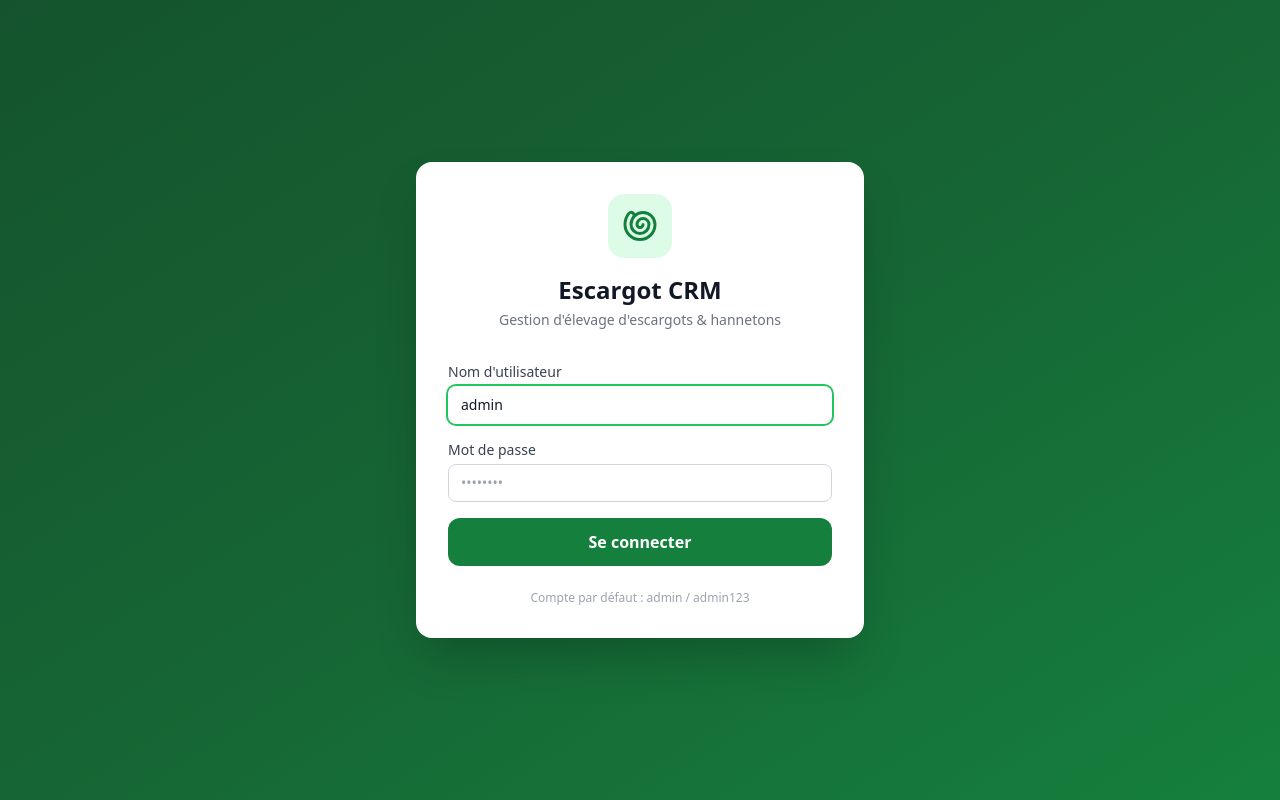
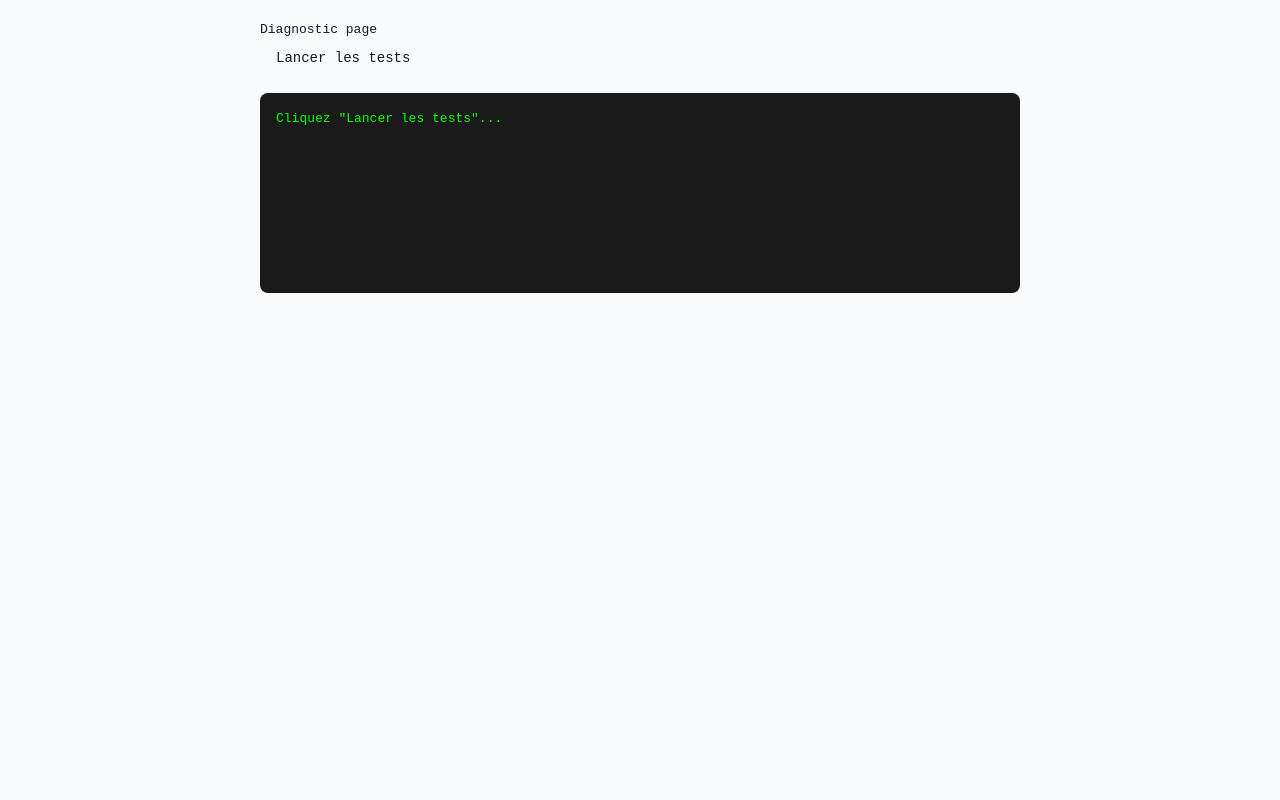
Before and after one commit to alassane2002/escargot-crm, a React (Vite) app in the folder frontend/: page /debug in a window 1280 px wide. Before the commit this address led to /login. Built offline with nearby package versions, Linux system fonts and the light colour scheme; no server answers.

Commit message:
feat: page /debug pour diagnostiquer connexion depuis le navigateur

```diff
--- a/frontend/src/App.tsx
+++ b/frontend/src/App.tsx
@@ -12,6 +12,7 @@ import Stock from './pages/Stock'
 import Calendar from './pages/Calendar'
 import Reports from './pages/Reports'
 import Settings from './pages/Settings'
+import Debug from './pages/Debug'
 
 function PrivateRoute({ children }: { children: React.ReactNode }) {
   const { isAuthenticated } = useAuth()
@@ -24,6 +25,7 @@ function AppRoutes() {
   const { isAuthenticated } = useAuth()
   return (
     <Routes>
+      <Route path="/debug" element={<Debug />} />
       <Route path="/login" element={isAuthenticated ? <Navigate to="/" replace /> : <Login />} />
       <Route path="/*" element={
         <PrivateRoute>
--- /dev/null
+++ b/frontend/src/pages/Debug.tsx
@@ -0,0 +1,86 @@
+import { useState } from 'react'
+
+const API_URL = import.meta.env.VITE_API_URL || `https://${window.location.hostname}:8000/api`
+const API_ROOT = API_URL.replace('/api', '')
+
+export default function Debug() {
+  const [results, setResults] = useState<string[]>([])
+  const [running, setRunning] = useState(false)
+
+  const log = (msg: string) => setResults(prev => [...prev, `${new Date().toISOString().slice(11,19)} ${msg}`])
+
+  const runTests = async () => {
+    setResults([])
+    setRunning(true)
+
+    log(`VITE_API_URL = "${import.meta.env.VITE_API_URL}"`)
+    log(`API_ROOT = "${API_ROOT}"`)
+    log(`API_URL = "${API_URL}"`)
+    log('---')
+
+    // Test 1: GET /
+    log('Test 1: GET backend root...')
+    try {
+      const r = await fetch(`${API_ROOT}/`, { signal: AbortSignal.timeout(15000) })
+      const d = await r.json()
+      log(`✓ GET / → ${r.status} : ${JSON.stringify(d)}`)
+    } catch (e) {
+      log(`✗ GET / → ERREUR: ${e}`)
+    }
+
+    // Test 2: OPTIONS preflight
+    log('Test 2: OPTIONS preflight...')
+    try {
+      const r = await fetch(`${API_URL}/auth/login`, {
+        method: 'OPTIONS',
+        headers: {
+          'Access-Control-Request-Method': 'POST',
+          'Access-Control-Request-Headers': 'content-type',
+        },
+        signal: AbortSignal.timeout(10000)
+      })
+      log(`✓ OPTIONS → ${r.status}, CORS: ${r.headers.get('access-control-allow-origin')}`)
+    } catch (e) {
+      log(`✗ OPTIONS → ERREUR: ${e}`)
+    }
+
+    // Test 3: POST login
+    log('Test 3: POST login admin/admin123...')
+    try {
+      const r = await fetch(`${API_URL}/auth/login`, {
+        method: 'POST',
+        headers: { 'Content-Type': 'application/json' },
+        body: JSON.stringify({ username: 'admin', password: 'admin123' }),
+        signal: AbortSignal.timeout(15000)
+      })
+      if (r.ok) {
+        const d = await r.json()
+        log(`✓ POST login → ${r.status}, token: ${d.access_token?.substring(0,20)}...`)
+      } else {
+        const txt = await r.text().catch(() => '')
+        log(`✗ POST login → ${r.status}: ${txt.substring(0,100)}`)
+      }
+    } catch (e) {
+      log(`✗ POST login → ERREUR RESEAU: ${e}`)
+    }
+
+    setRunning(false)
+    log('--- TERMINÉ ---')
+  }
+
+  return (
+    <div style={{ fontFamily: 'monospace', padding: 20, maxWidth: 800, margin: '0 auto' }}>
+      <h2>Diagnostic page</h2>
+      <button
+        onClick={runTests}
+        disabled={running}
+        style={{ padding: '8px 16px', fontSize: 14, cursor: running ? 'not-allowed' : 'pointer', marginBottom: 16 }}
+      >
+        {running ? 'Tests en cours...' : 'Lancer les tests'}
+      </button>
+      <div style={{ background: '#1a1a1a', color: '#00ff00', padding: 16, borderRadius: 8, minHeight: 200, whiteSpace: 'pre-wrap', fontSize: 13 }}>
+        {results.length === 0 ? 'Cliquez "Lancer les tests"...' : results.join('\n')}
+      </div>
+    </div>
+  )
+}
```
